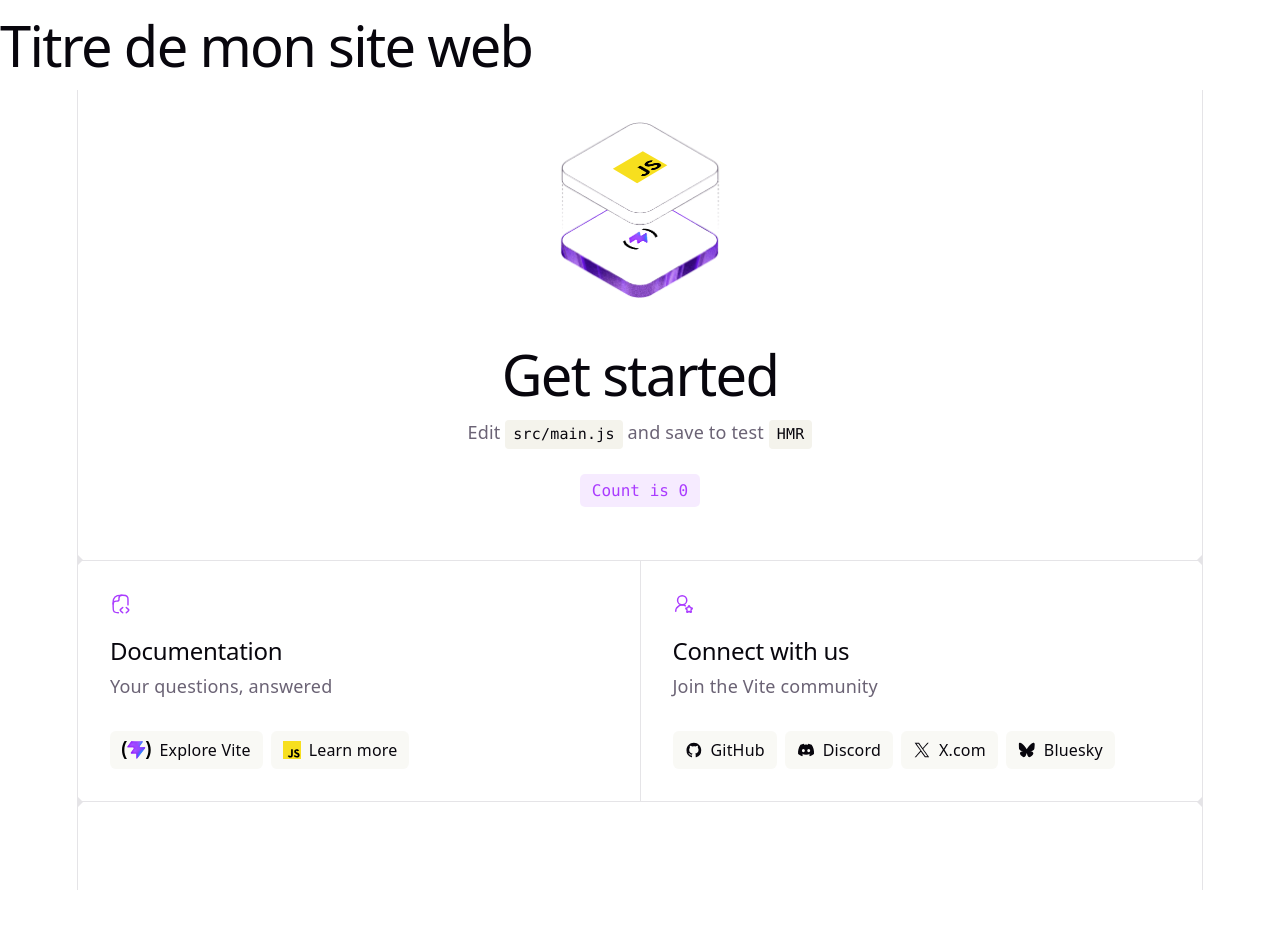
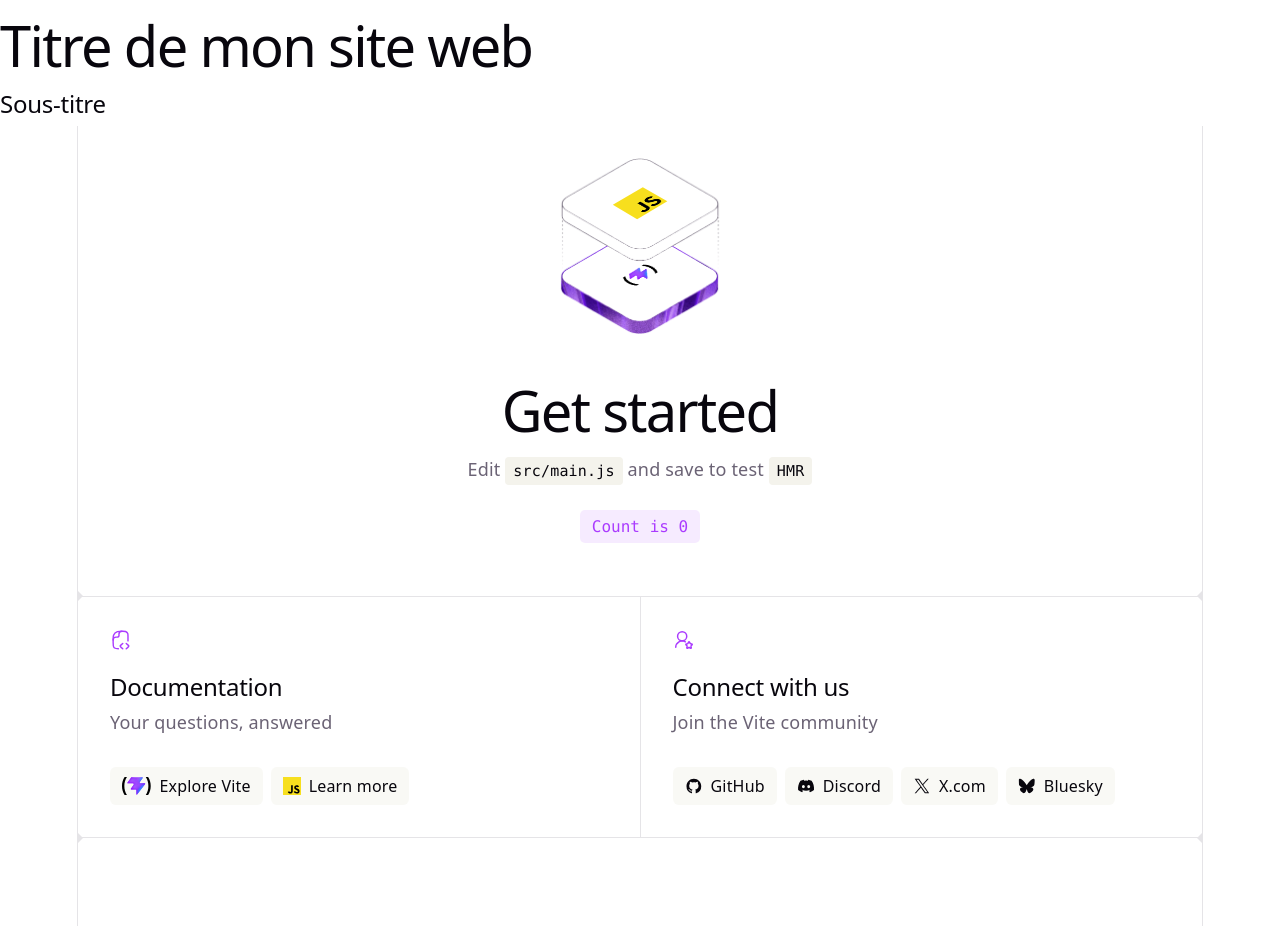
Before and after one commit to diazay/Cours_9, a website built with Vite: page index.html in a window 1280 px wide. Before the commit the page ends 890 px from the top, so only its background shows below. Built offline with nearby package versions, Linux system fonts and the light colour scheme.

Commit message:
Ajout d'un sous titre

```diff
--- a/index.html
+++ b/index.html
@@ -8,6 +8,7 @@
   </head>
   <body>
     <h1>Titre de mon site web</h1>
+    <h2>Sous-titre</h2>
     <div id="app"></div>
     <script type="module" src="/src/main.js"></script>
   </body>
```
